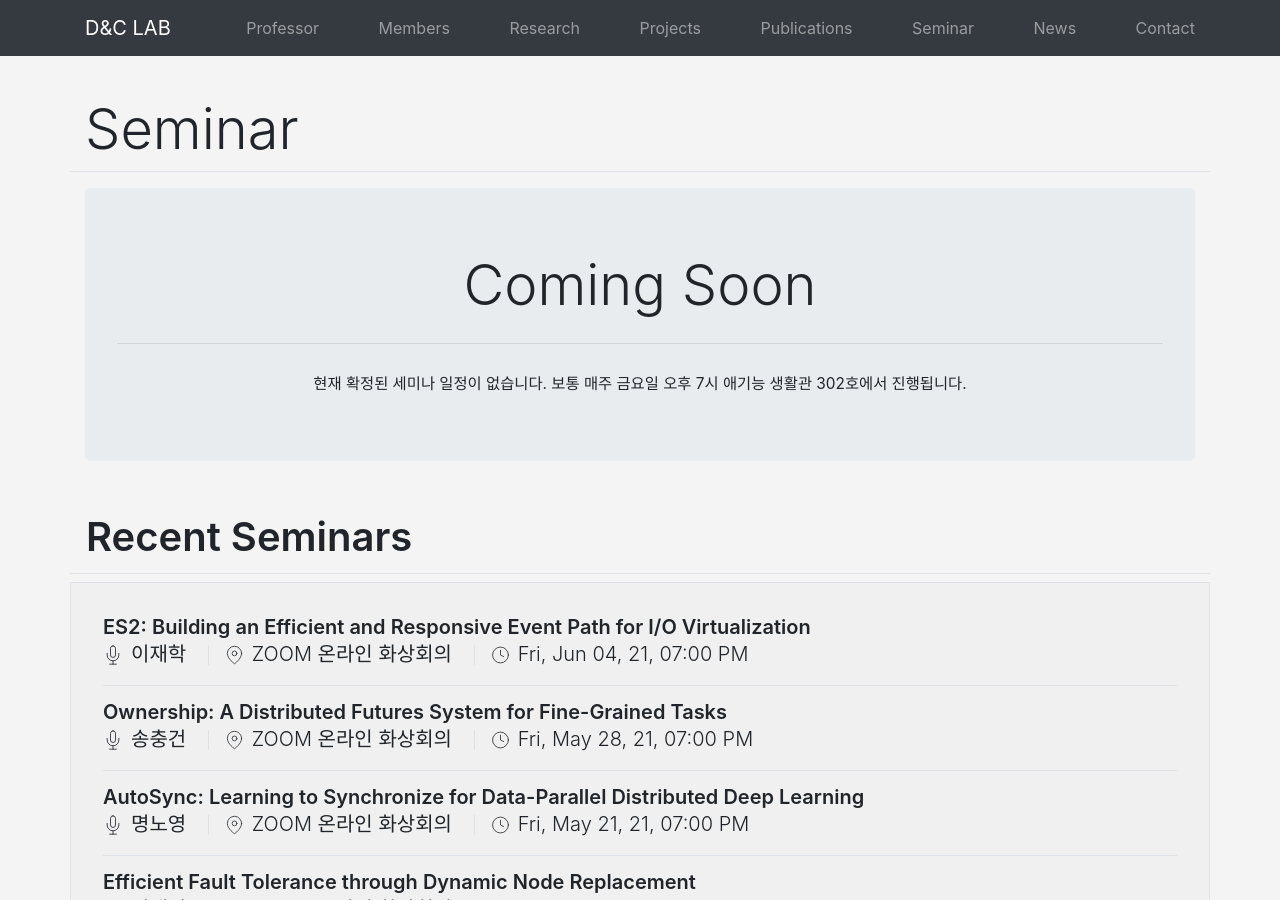
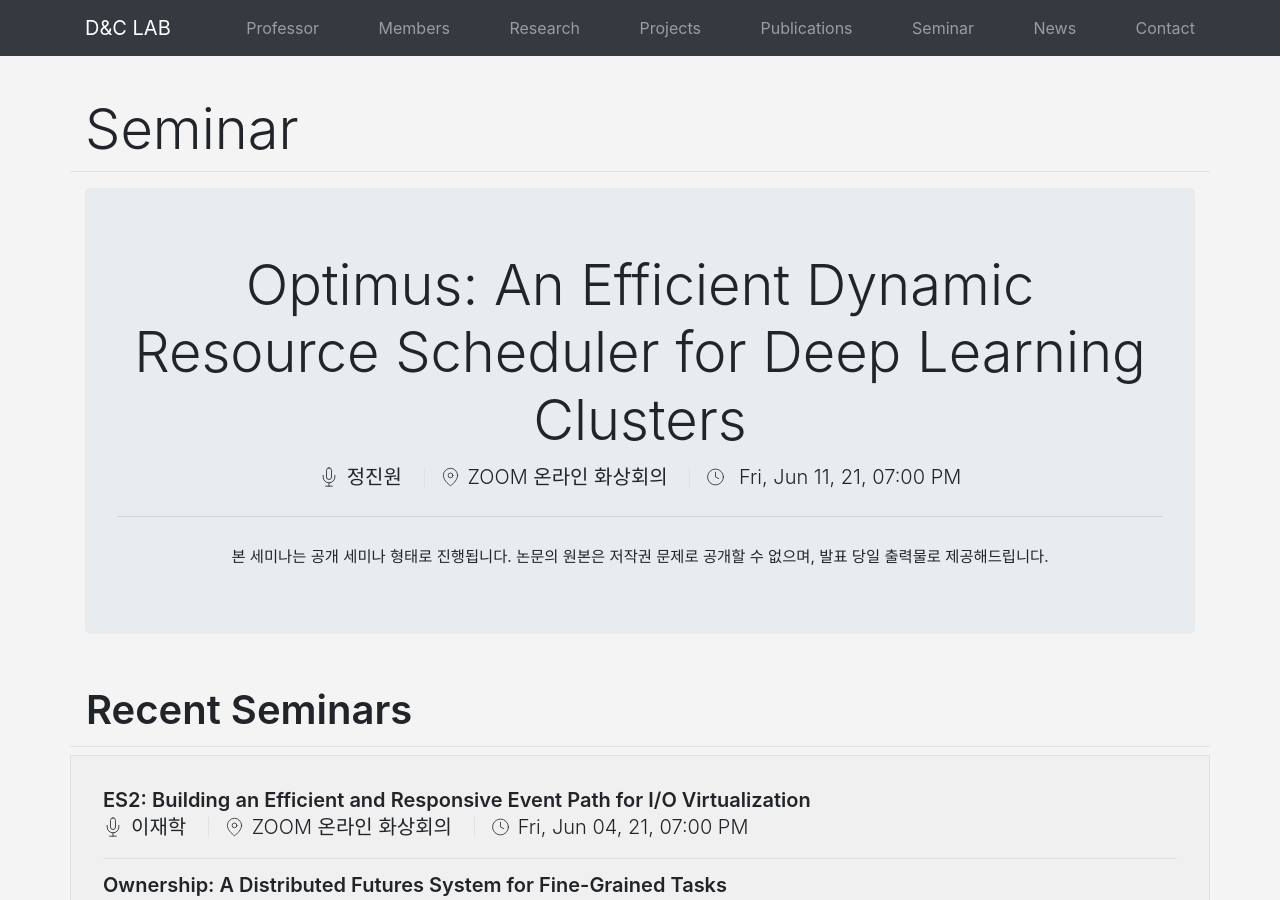
Before and after one commit to KU-Cloud/ku-cloud.github.io, a Jekyll site: the page built from seminar.html, in a window 1280 px wide and 900 px high. Built offline with Jekyll 4.4.1, drawn with Linux system fonts in a browser that asks for light colours.

Commit message:
update seminars

```diff
--- a/_data/seminars.yaml
+++ b/_data/seminars.yaml
@@ -711,3 +711,7 @@
   date: 2021-06-04T19:00:00.000+0900
   speacker: 이재학
   location: ZOOM 온라인 화상회의
+- title: 'Optimus: An Efficient Dynamic Resource Scheduler for Deep Learning Clusters'
+  date: 2021-06-11T19:00:00.000+0900
+  speacker: 정진원
+  location: ZOOM 온라인 화상회의
```
